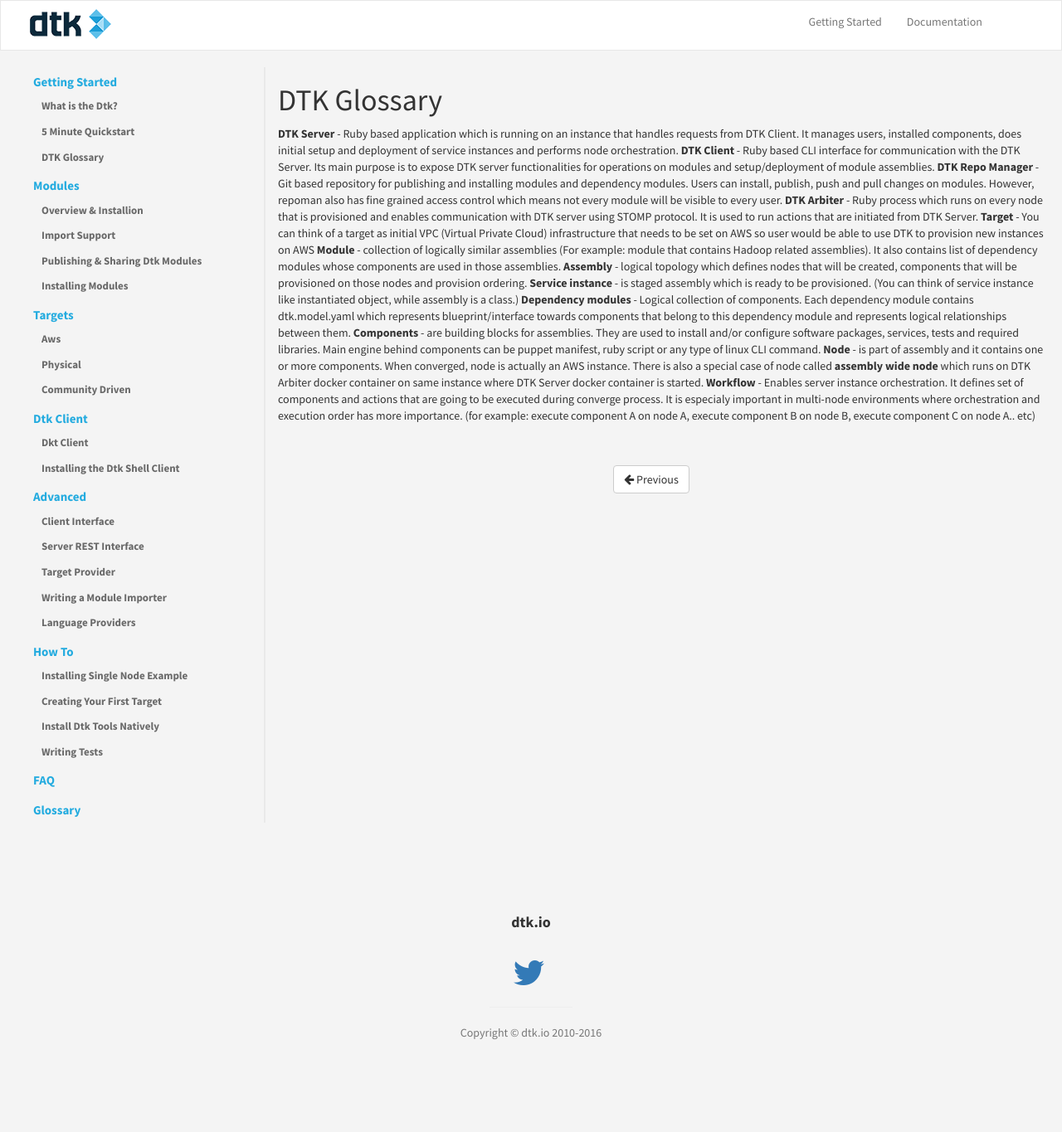
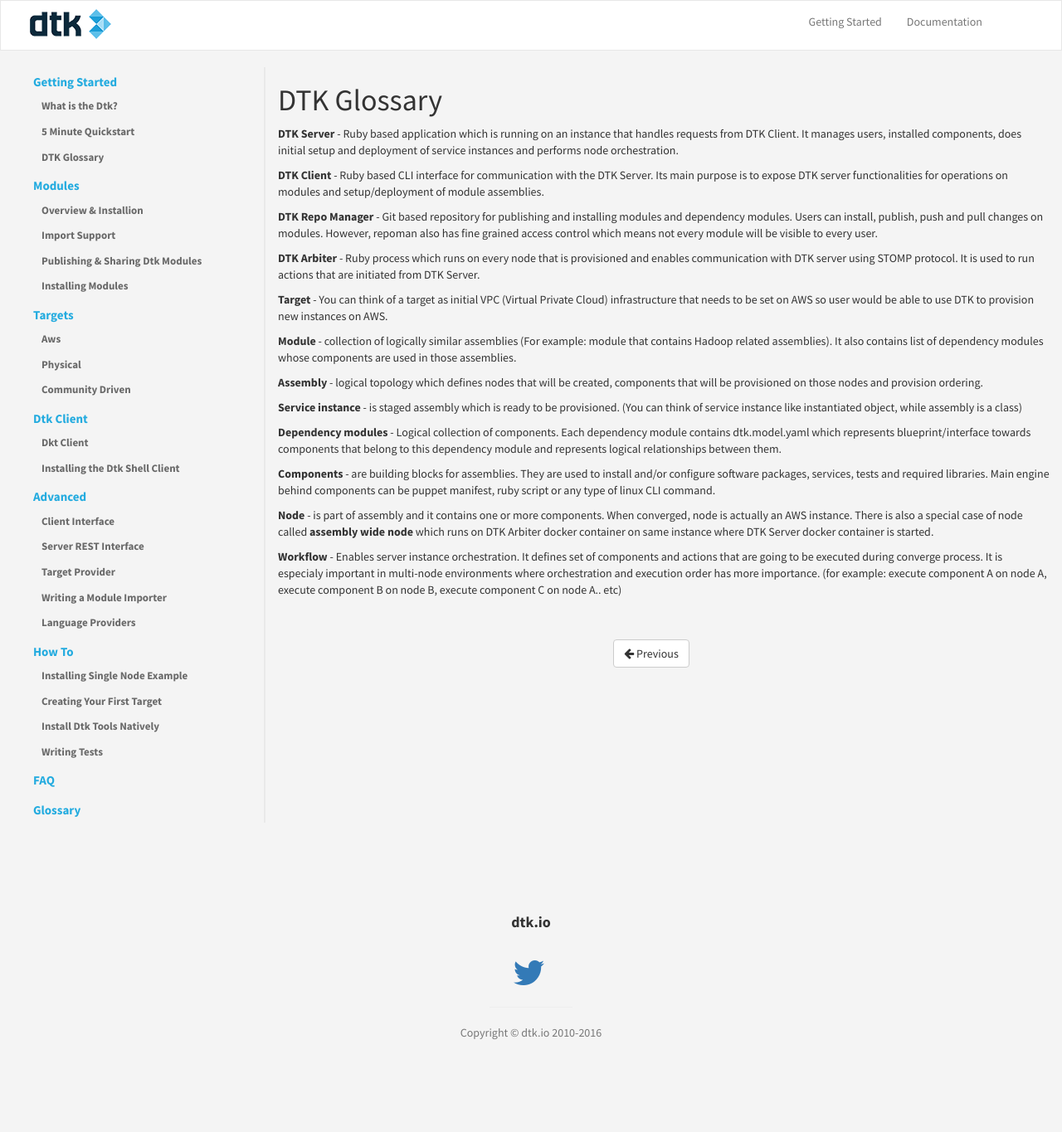
Before and after one commit to dtk/dtk-docs-v1, a Jekyll site: the page built from _getting-started/dtk-glossary.md, in a window 1280 px wide. Shown: the whole page at 83% size. Built offline with Jekyll 4.4.1, drawn with Linux system fonts in a browser that asks for light colours.

```diff
--- a/_getting-started/dtk-glossary.md
+++ b/_getting-started/dtk-glossary.md
@@ -6,14 +6,25 @@ order: 30
 # DTK Glossary
 
 **DTK Server** - Ruby based application which is running on an instance that handles requests from DTK Client. It manages users, installed components, does initial setup and deployment of service instances and performs node orchestration.
+
 **DTK Client** - Ruby based CLI interface for communication with the DTK Server. Its main purpose is to expose DTK server functionalities for operations on modules and setup/deployment of module assemblies.
+
 **DTK Repo Manager** - Git based repository for publishing and installing modules and dependency modules. Users can install, publish, push and pull changes on modules. However, repoman also has fine grained access control which means not every module will be visible to every user.
+
 **DTK Arbiter** - Ruby process which runs on every node that is provisioned and enables communication with DTK server using STOMP protocol. It is used to run actions that are initiated from DTK Server.
-**Target** - You can think of a target as initial VPC (Virtual Private Cloud) infrastructure that needs to be set on AWS so user would be able to use DTK to provision new instances on AWS
+
+**Target** - You can think of a target as initial VPC (Virtual Private Cloud) infrastructure that needs to be set on AWS so user would be able to use DTK to provision new instances on AWS.
+
 **Module** - collection of logically similar assemblies (For example: module that contains Hadoop related assemblies). It also contains list of dependency modules whose components are used in those assemblies.
+
 **Assembly** - logical topology which defines nodes that will be created, components that will be provisioned on those nodes and provision ordering.
-**Service instance** - is staged assembly which is ready to be provisioned. (You can think of service instance like instantiated object, while assembly is a class.)
+
+**Service instance** - is staged assembly which is ready to be provisioned. (You can think of service instance like instantiated object, while assembly is a class)
+
 **Dependency modules** - Logical collection of components. Each dependency module contains dtk.model.yaml which represents blueprint/interface towards components that belong to this dependency module and represents logical relationships between them.
+
 **Components** - are building blocks for assemblies. They are used to install and/or configure software packages, services, tests and required libraries. Main engine behind components can be puppet manifest, ruby script or any type of linux CLI command.
+
 **Node** - is part of assembly and it contains one or more components. When converged, node is actually an AWS instance. There is also a special case of node called **assembly wide node** which runs on DTK Arbiter docker container on same instance where DTK Server docker container is started.
+
 **Workflow** - Enables server instance orchestration. It defines set of components and actions that are going to be executed during converge process. It is especialy important in multi-node environments where orchestration and execution order has more importance. (for example: execute component A on node A, execute component B on node B, execute component C on node A.. etc)
```
Also changed, not shown: _getting-started/5-min-quickstart.md (+3 -3 lines).
